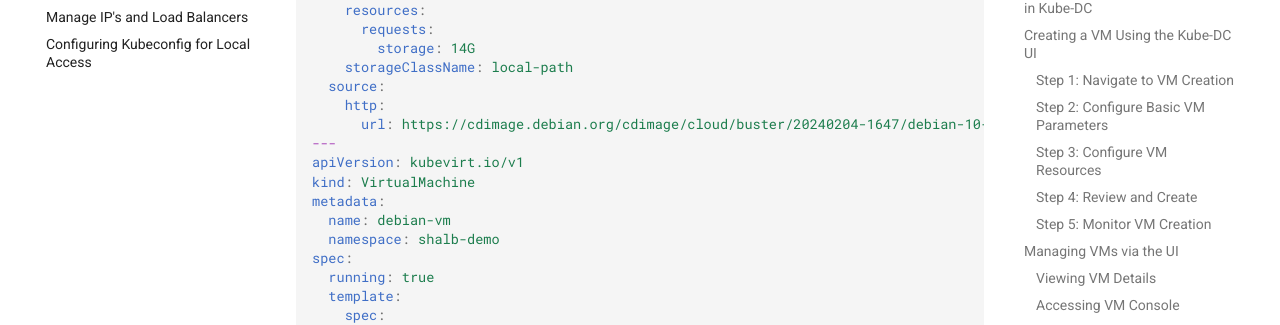
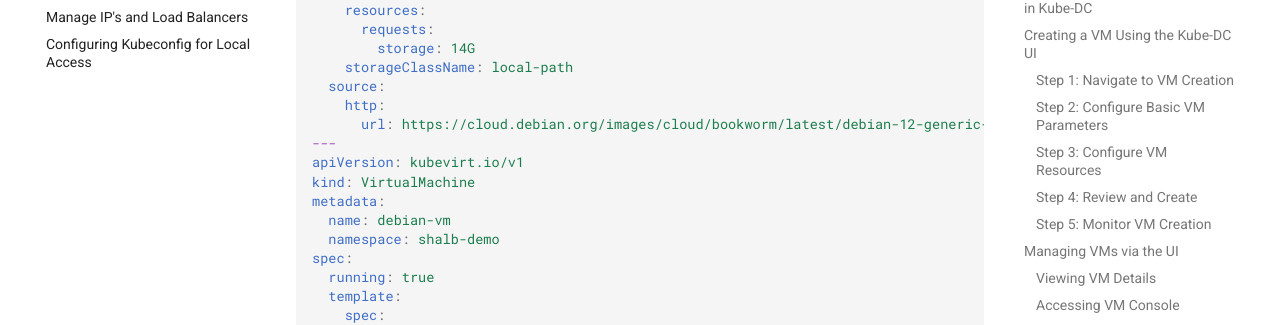
Before and after one commit to kube-dc/kube-dc-public, an MkDocs documentation site: the page built from docs/tutorial-virtual-machines.md, in a window 1280 px wide and 900 px high, scrolled down 6795 px. Shown: the part 145-470 px from the top of the window. Built offline with MkDocs 1.6.1 and Material for MkDocs 9.7.7, drawn with Linux system fonts in a browser that asks for light colours; comment, search, counter and statistics services are not loaded; part of the change alters nothing that is shown.

Commit message:
Sync from private repo

```diff
--- a/docs/tutorial-virtual-machines.md
+++ b/docs/tutorial-virtual-machines.md
@@ -222,7 +222,7 @@ spec:
     storageClassName: local-path
   source:
     http:
-      url: https://cdimage.debian.org/cdimage/cloud/buster/20240204-1647/debian-10-generic-amd64-20240204-1647.qcow2
+      url: https://cloud.debian.org/images/cloud/bookworm/latest/debian-12-generic-amd64.qcow2
 ---
 apiVersion: kubevirt.io/v1
 kind: VirtualMachine
```
Also changed, not shown: 3 other files.
